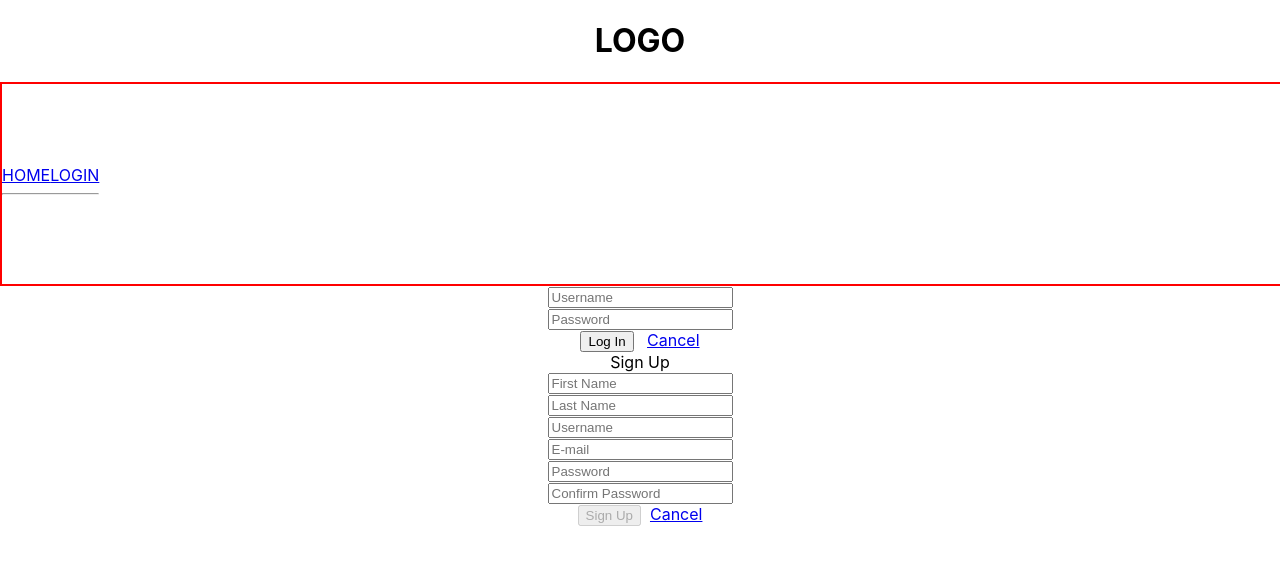
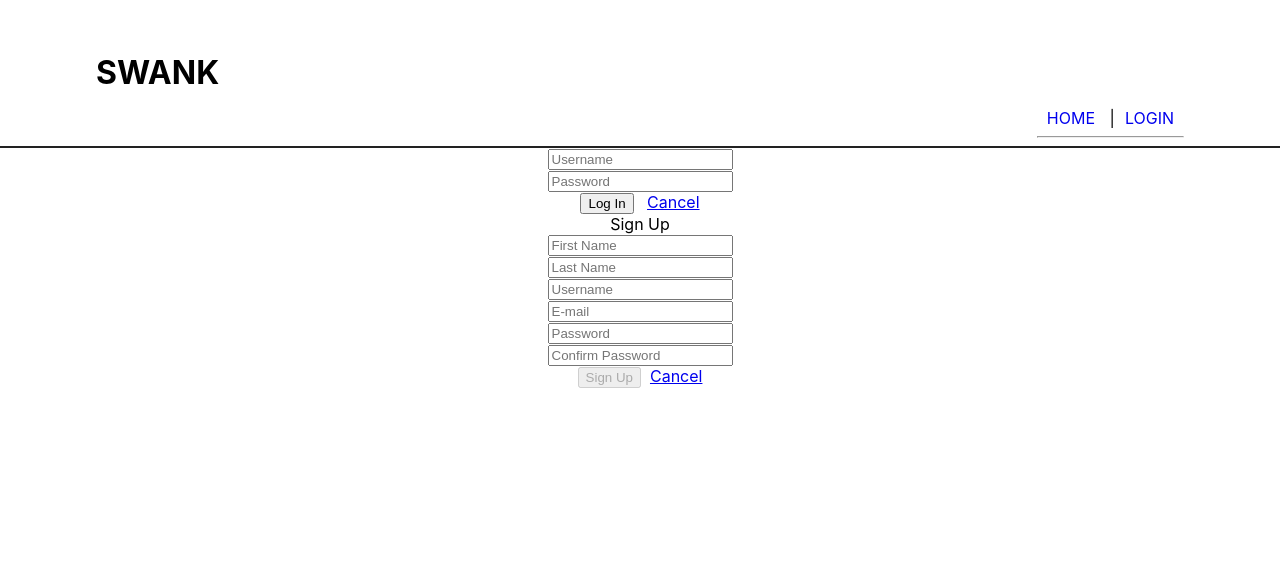
Before and after one commit to rockyliwanag/SWANK, a React (Create React App) app: page /login in a window 1280 px wide. Shown: the top 564 px of the page. Built offline with nearby package versions, Linux system fonts and the light colour scheme.

Commit message:
Style header

```diff
--- a/src/components/Header/Header.css
+++ b/src/components/Header/Header.css
@@ -0,0 +1,9 @@
+.Header-container {
+    display: flex;
+    justify-content: space-between;
+    border-bottom: 2px solid rgb(34, 34, 34);
+}
+
+.Logo {
+    margin: 2rem 6rem;
+}
--- a/src/components/Header/Header.jsx
+++ b/src/components/Header/Header.jsx
@@ -5,8 +5,10 @@ import "./Header.css";
 
 const Header = (props) => {
   return (
-    <div>
-      <h1>LOGO</h1>
+    <div className="Header-container">
+      <div className="Logo">
+        <h1>SWANK</h1>
+      </div>
       <NavBar
         user={props.user}
         handleLogout={props.handleLogout}
--- a/src/components/NavBar/NavBar.jsx
+++ b/src/components/NavBar/NavBar.jsx
@@ -7,18 +7,20 @@ class NavBar extends Component {
         return (
             <div className={styles.NavBar}>
                 {this.props.user ?
-                    <div className={styles.logout}>
-                    <Link to='/'>HOME</Link>
-                    <Link to='/inventory'>INVENTORY</Link>
-                    <Link>LOGOUT</Link>
-                        <div>
-                            <h4>Welcome, {this.props.user.username}!</h4>
+                    <div className={styles.linkWrapper}>
+                        <div className={styles.logout}>
+                            <Link to='/' className={styles.NavBarLink}>HOME</Link> |
+                            <Link to='/inventory' className={styles.NavBarLink}>INVENTORY</Link> |
+                            <Link to='' className={styles.NavBarLink}>LOGOUT</Link>
+                        </div>
+                        <div className={styles.Welcome}>
+                            Welcome, {this.props.user.first_name}!
                         </div>
                     </div>
                         :
                     <div>
-                        <Link to='/'>HOME</Link>
-                        <Link to='/login'>LOGIN</Link>
+                        <Link to='/' className={styles.NavBarLink}>HOME</Link> |
+                        <Link to='/login' className={styles.NavBarLink}>LOGIN</Link>
                         <hr/>
                     </div>
                      }
--- a/src/components/NavBar/NavBar.module.css
+++ b/src/components/NavBar/NavBar.module.css
@@ -1,16 +1,36 @@
 .NavBar {
     display: flex;
+    flex-direction: column;
     align-items: center;
-    justify-content: space-between;
-    width: 100%;
-    height: 200px;
-    border: 2px solid red;
+    justify-content: flex-end;
+    margin: 0 6rem;
+}
+
+.NavBarLink {
+    margin: 0 10px;
+    margin-bottom: 4px;
+    text-decoration: none;
+}
+.NavBarLink:visited {
+    color: black;
+}
+.NavBarLink:active {
+    color: red;
 }
 
 .logout {
     display: flex;
     justify-content: space-between;
-    align-items: center;
+    align-items: right;
+    font-size: 16px;
+}
+
+.Welcome {
     color: grey;
-    border: 2px solid yellow;
+    height: 1rem;
+    margin: .5rem 0;
+    margin-right: 1rem;
+    margin-bottom: 1.8rem;
+    text-align: right;
+    font-weight: 600;
 }
```
